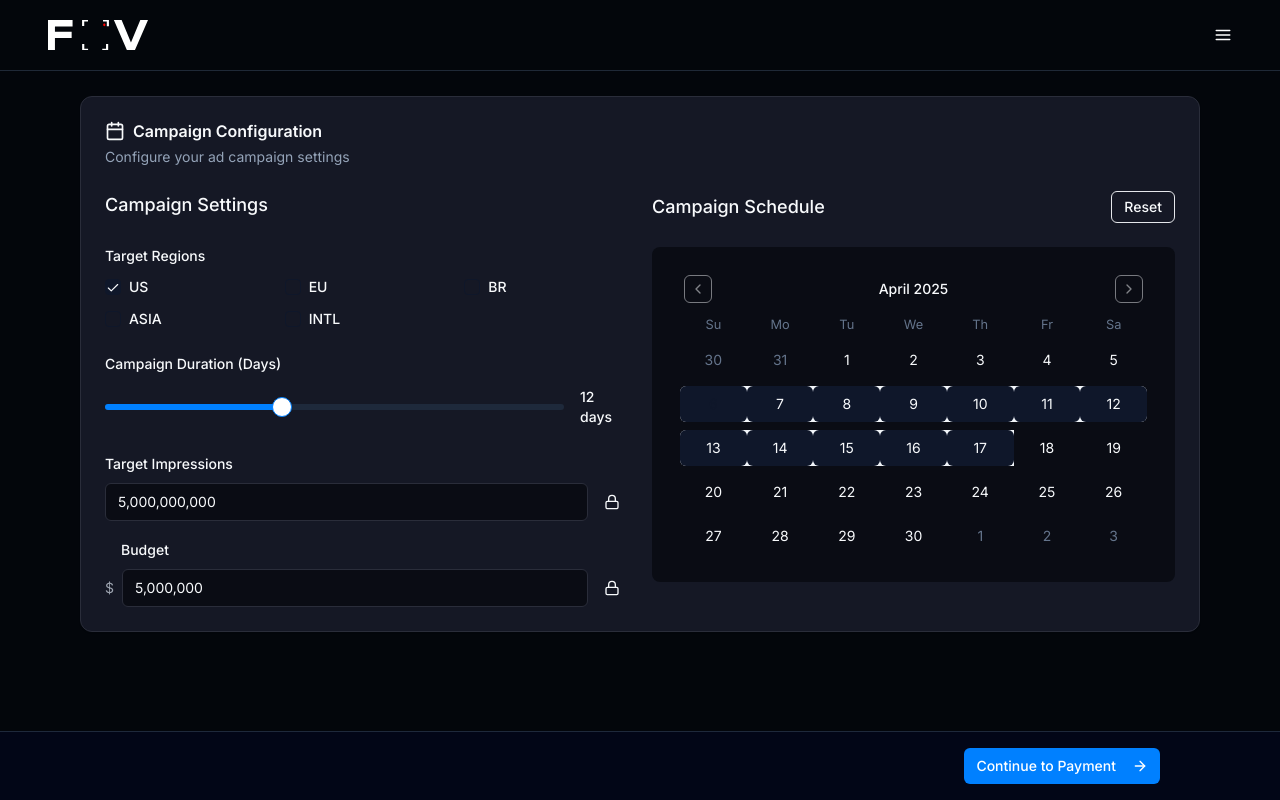
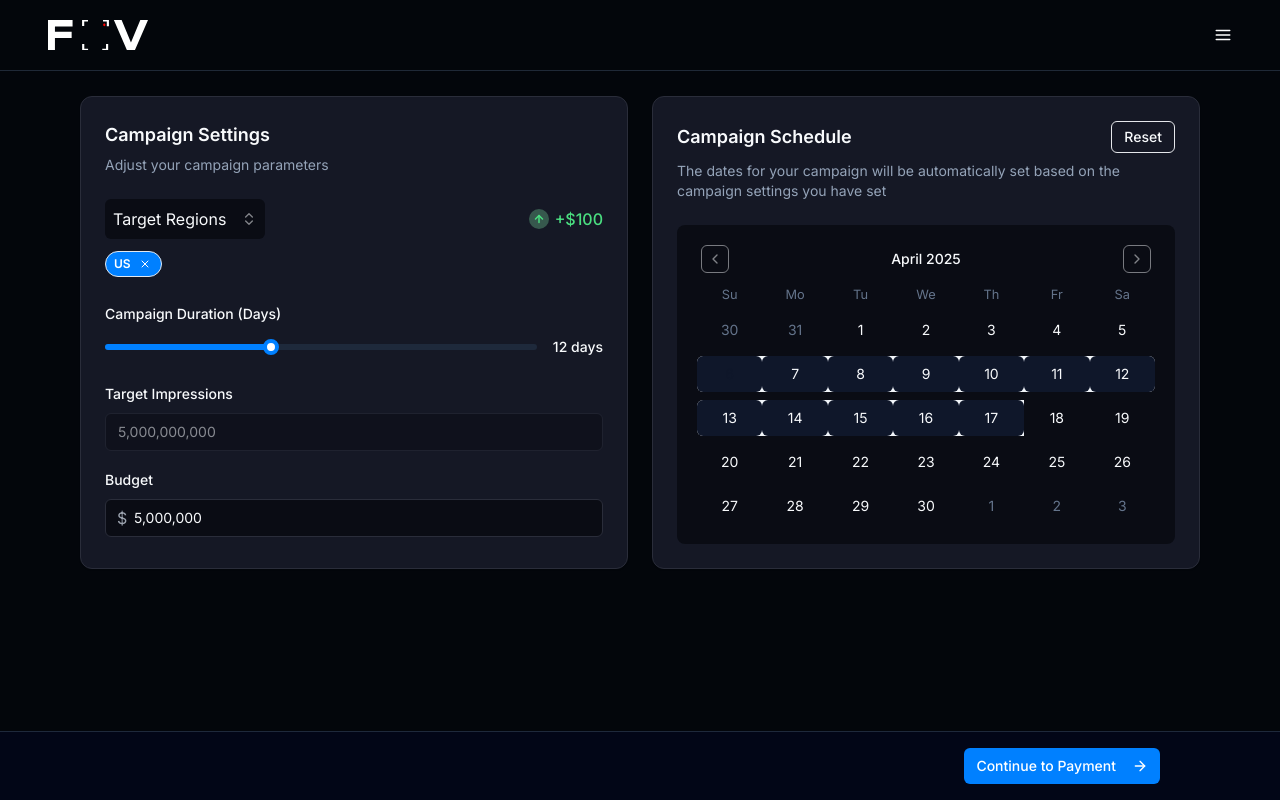
Before and after one commit to raf-fonseca/fov, a Next.js app: page /campaign-scheduler in a window 1280 px wide. Built offline with nearby package versions, Linux system fonts and the light colour scheme.

Commit message:
campaign settings

```diff
--- a/app/(root)/campaign-scheduler/page.tsx
+++ b/app/(root)/campaign-scheduler/page.tsx
@@ -1,8 +1,20 @@
 "use client";
 
 import { useState, useEffect } from "react";
-import { ArrowRight, Calendar, Link, Lock, LockOpen } from "lucide-react";
+import {
+  ArrowRight,
+  Calendar,
+  Link as LinkIcon,
+  Lock,
+  LockOpen,
+  Check,
+  ChevronsUpDown,
+  X,
+  ArrowUp,
+  ArrowLeft,
+} from "lucide-react";
 import { cn } from "@/lib/utils";
+import Link from "next/link";
 
 import { Button } from "@/components/ui/button";
 import {
@@ -25,6 +37,19 @@ import {
   PopoverTrigger,
 } from "@/components/ui/popover";
 import { Badge } from "@/components/ui/badge";
+import {
+  DropdownMenu,
+  DropdownMenuContent,
+  DropdownMenuItem,
+  DropdownMenuTrigger,
+  DropdownMenuSeparator,
+} from "@/components/ui/dropdown-menu";
+import {
+  Tooltip,
+  TooltipContent,
+  TooltipProvider,
+  TooltipTrigger,
+} from "@/components/ui/tooltip";
 
 export type Region = "US" | "EU" | "BR" | "ASIA" | "INTL";
 export type DeliverySpeed = "drip" | "balanced" | "burst";
@@ -131,9 +156,6 @@ export default function CampaignScheduler() {
   const [selectedGameIds, setSelectedGameIds] = useState<string[]>([
     "brainrot-boxfight",
   ]);
-
-  const [isImpressionsLocked, setIsImpressionsLocked] = useState(false);
-  const [isBudgetLocked, setIsBudgetLocked] = useState(false);
 
   // Sample data for other campaigns (in a real app, this would come from an API)
   const [otherCampaigns] = useState<Campaign[]>([
@@ -335,54 +357,128 @@ export default function CampaignScheduler() {
     }));
   };
 
+  // Get a formatted string of selected regions
+  const getSelectedRegionsText = () => {
+    if (campaign.regions.length === 0) return "No regions selected";
+    if (campaign.regions.length === 5) return "All regions";
+    return campaign.regions.join(", ");
+  };
+
+  const toggleRegion = (region: Region) => {
+    const isSelected = campaign.regions.includes(region);
+
+    if (isSelected) {
+      // Remove region
+      handleUpdateCampaign({
+        regions: campaign.regions.filter((r) => r !== region),
+      });
+    } else {
+      // Add region
+      handleUpdateCampaign({
+        regions: [...campaign.regions, region],
+      });
+    }
+  };
+
   return (
+    <TooltipProvider>
       <div className="flex flex-col gap-6 mt-24 px-10 lg:px-20 pb-24">
+        <div className="grid grid-cols-1 md:grid-cols-2 gap-6">
+          {/* Campaign Settings Card */}
           <Card className="bg-[#151825] border-[#2a2d3a]">
             <CardHeader>
-          <CardTitle className="flex items-center gap-2">
-            <Calendar className="h-5 w-5" />
-            Campaign Configuration
-          </CardTitle>
-          <CardDescription>Configure your ad campaign settings</CardDescription>
+              <CardTitle className="text-lg">Campaign Settings</CardTitle>
+              <CardDescription>Adjust your campaign parameters</CardDescription>
             </CardHeader>
-        <CardContent>
-          <div className="grid grid-cols-1 md:grid-cols-2 gap-6">
-            {/* Campaign Settings Column */}
-            <div className="space-y-6">
-              <h3 className="text-lg font-medium">Campaign Settings</h3>
+            <CardContent className="space-y-6">
+              {/* Regions - Dropdown Menu */}
+              <div className="space-y-3 flex flex-col">
+                <div className="flex items-center justify-between">
+                  <DropdownMenu>
+                    <DropdownMenuTrigger className="bg-[#0a0c14] border-[#2a2d3a] text-left font-normal rounded-md p-2 flex items-center gap-2 w-40">
+                      <span>Target Regions</span>
+                      <ChevronsUpDown className="h-4 w-4 opacity-50 ml-auto" />
+                    </DropdownMenuTrigger>
+                    <DropdownMenuContent className="z-50 bg-[#18181A] border-none w-56 mt-2 rounded-sm text-white">
+                      {["US", "EU", "BR", "ASIA", "INTL"].map(
+                        (region, index) => {
+                          const isSelected = campaign.regions.includes(
+                            region as Region
+                          );
+                          return (
+                            <DropdownMenuItem
+                              key={region}
+                              onClick={() => toggleRegion(region as Region)}
+                              className={cn(
+                                "py-2 font-semibold flex items-center",
+                                index === 0 && "pt-4"
+                              )}
+                            >
+                              <div className="flex items-center gap-2">
+                                <div className="w-4 h-4 flex items-center justify-center">
+                                  {isSelected && <Check className="h-3 w-3" />}
+                                </div>
+                                <span>{region}</span>
+                              </div>
+                            </DropdownMenuItem>
+                          );
+                        }
+                      )}
+                      <DropdownMenuSeparator />
+                      <DropdownMenuItem
+                        onClick={() =>
+                          handleUpdateCampaign({
+                            regions: ["US", "EU", "BR", "ASIA", "INTL"],
+                          })
+                        }
+                        className="pt-2 pb-2 font-semibold"
+                      >
+                        Select All
+                      </DropdownMenuItem>
+                      <DropdownMenuItem
+                        onClick={() => handleUpdateCampaign({ regions: [] })}
+                        className="pt-2 pb-4 font-semibold"
+                      >
+                        Clear Selection
+                      </DropdownMenuItem>
+                    </DropdownMenuContent>
+                  </DropdownMenu>
 
-              {/* Regions */}
-              <div className="space-y-3">
-                <label className="text-sm font-medium">Target Regions</label>
-                <div className="grid grid-cols-2 md:grid-cols-3 gap-4 mt-2">
-                  {["US", "EU", "BR", "ASIA", "INTL"].map((region) => (
-                    <div key={region} className="flex items-center space-x-2">
-                      <Checkbox
-                        id={region}
-                        checked={campaign.regions.includes(region as Region)}
-                        onCheckedChange={(checked) => {
-                          if (checked) {
-                            handleUpdateCampaign({
-                              regions: [...campaign.regions, region as Region],
-                            });
-                          } else {
-                            handleUpdateCampaign({
-                              regions: campaign.regions.filter(
-                                (r) => r !== region
-                              ),
-                            });
-                          }
-                        }}
+                  {campaign.regions.length > 0 && (
+                    <div className="flex items-center gap-1.5 ml-3">
+                      <div className="flex items-center justify-center bg-green-100 text-green-700 rounded-full p-1 bg-green-300/30">
+                        <ArrowUp
+                          className="h-3 w-3 transform text-green-400"
+                          strokeWidth={3}
                         />
-                      <label
-                        htmlFor={region}
-                        className="text-sm font-medium leading-none peer-disabled:cursor-not-allowed peer-disabled:opacity-70"
+                      </div>
+                      <span className="text-green-400 font-medium">
+                        +${campaign.regions.length * 100}
+                      </span>
+                    </div>
+                  )}
+                </div>
+
+                {/* Selected Regions Badges */}
+                {campaign.regions.length > 0 && (
+                  <div className="flex flex-wrap gap-2 mt-2">
+                    {campaign.regions.map((region) => (
+                      <Badge
+                        key={region}
+                        variant="outline"
+                        className="bg-primary-50 text-white flex items-center py-1 px-2 focus:ring-0 focus:ring-offset-0 focus-visible:outline-none"
                       >
                         {region}
-                      </label>
-                    </div>
+                        <button
+                          onClick={() => toggleRegion(region)}
+                          className="ml-1.5 bg-primary-50 rounded-full p-0.5 hover:bg-primary-50/20 p-0 focus:outline-none focus:ring-0"
+                        >
+                          <X className="h-3 w-3" />
+                        </button>
+                      </Badge>
                     ))}
                   </div>
+                )}
               </div>
 
               {/* Campaign Duration */}
@@ -402,7 +498,7 @@ export default function CampaignScheduler() {
                       }}
                     />
                   </div>
-                  <span className="text-sm font-medium w-12">
+                  <span className="text-sm font-medium ">
                     {campaign.days} days
                   </span>
                 </div>
@@ -414,45 +510,50 @@ export default function CampaignScheduler() {
                   <label className="text-sm font-medium">
                     Target Impressions
                   </label>
-                  <div className="flex items-center gap-2">
+                  <Tooltip>
+                    <TooltipTrigger asChild>
+                      <div className="relative">
                         <Input
                           type="text"
+                          disabled
                           value={campaign.impressions.toLocaleString()}
                           onChange={(e) => {
                             const newImpressions = parseInt(
                               e.target.value.replace(/,/g, "")
                             );
                             if (!isNaN(newImpressions)) {
-                          handleUpdateCampaign({ impressions: newImpressions });
+                              handleUpdateCampaign({
+                                impressions: newImpressions,
+                              });
                             }
                           }}
-                      className="bg-[#0a0c14] border-[#2a2d3a]"
-                      disabled={isImpressionsLocked}
+                          className="bg-[#0a0c14] border-[#2a2d3a] cursor-not-allowed"
                         />
+                      </div>
+                    </TooltipTrigger>
+                    <TooltipContent className="bg-[#1a1d2d] border-[#2a2d3a] text-white p-0">
+                      <Link href="/campaign-builder">
                         <Button
                           variant="ghost"
-                      size="icon"
-                      className={cn(
-                        "h-8 w-8 p-0",
-                        isImpressionsLocked && "text-blue-500"
-                      )}
-                      onClick={() =>
-                        setIsImpressionsLocked(!isImpressionsLocked)
-                      }
+                          className="w-full flex items-center justify-start gap-2 text-white hover:bg-slate-800 hover:text-white py-3"
                         >
-                      {isImpressionsLocked ? (
-                        <LockOpen className="h-4 w-4" />
-                      ) : (
-                        <Lock className="h-4 w-4" />
-                      )}
+                          <ArrowLeft className="h-4 w-4" />
+                          <span>
+                            Go to Campaign Builder to adjust impressions
+                          </span>
                         </Button>
-                  </div>
+                      </Link>
+                    </TooltipContent>
+                  </Tooltip>
                 </div>
 
                 <div className="space-y-2">
-                  <label className="text-sm font-medium ml-4">Budget</label>
+                  <label className="text-sm font-medium">Budget</label>
                   <div className="flex items-center gap-2">
-                    <span className="text-sm text-gray-400">$</span>
+                    <div className="relative w-full">
+                      <span className="absolute left-3 top-1/2 transform -translate-y-1/2 text-gray-400">
+                        $
+                      </span>
                       <Input
                         type="text"
                         value={calculatePrice().toLocaleString()}
@@ -461,41 +562,32 @@ export default function CampaignScheduler() {
                             e.target.value.replace(/,/g, "")
                           );
                           if (!isNaN(newBudget)) {
-                          const newImpressions = Math.floor(newBudget / 0.001);
-                          handleUpdateCampaign({ impressions: newImpressions });
+                            const newImpressions = Math.floor(
+                              newBudget / 0.001
+                            );
+                            handleUpdateCampaign({
+                              impressions: newImpressions,
+                            });
                           }
                         }}
-                      className="bg-[#0a0c14] border-[#2a2d3a]"
-                      disabled={isBudgetLocked}
+                        className="bg-[#0a0c14] border-[#2a2d3a] pl-7"
                       />
-                    <Button
-                      variant="ghost"
-                      size="icon"
-                      className={cn(
-                        "h-8 w-8 p-0",
-                        isBudgetLocked && "text-blue-500"
-                      )}
-                      onClick={() => setIsBudgetLocked(!isBudgetLocked)}
-                    >
-                      {isBudgetLocked ? (
-                        <LockOpen className="h-4 w-4" />
-                      ) : (
-                        <Lock className="h-4 w-4" />
-                      )}
-                    </Button>
                     </div>
                   </div>
                 </div>
               </div>
+            </CardContent>
+          </Card>
 
-            {/* Campaign Schedule Column */}
-            <div className="space-y-6">
-              <div className="flex justify-between items-center">
-                <h3 className="text-lg font-medium">Campaign Schedule</h3>
+          {/* Campaign Schedule Card */}
+          <Card className="bg-[#151825] border-[#2a2d3a]">
+            <CardHeader className="flex flex-col gap-2">
+              <div className="flex w-full justify-between items-center">
+                <CardTitle className="text-lg">Campaign Schedule</CardTitle>
                 <Button
                   variant="outline"
                   size="sm"
-                  className="hover:cursor-pointer"
+                  className="hover:cursor-pointer ml-auto"
                   onClick={() =>
                     setCampaign((prev) => ({ ...prev, selectedDates: [] }))
                   }
@@ -503,7 +595,12 @@ export default function CampaignScheduler() {
                   Reset
                 </Button>
               </div>
-
+              <CardDescription>
+                The dates for your campaign will be automatically set based on
+                the campaign settings you have set
+              </CardDescription>
+            </CardHeader>
+            <CardContent className="space-y-6">
               <div className="bg-[#0a0c14] rounded-lg p-4 w-full">
                 <CalendarComponent
                   mode="multiple"
@@ -518,10 +615,9 @@ export default function CampaignScheduler() {
                   }}
                 />
               </div>
-            </div>
-          </div>
             </CardContent>
           </Card>
+        </div>
 
         {/* Sticky bottom section */}
         <div className="fixed bottom-0 left-0 right-0 bg-slate-950 border-t border-slate-800 z-50">
@@ -537,5 +633,6 @@ export default function CampaignScheduler() {
           </div>
         </div>
       </div>
+    </TooltipProvider>
   );
 }
--- a/components/ui/badge.tsx
+++ b/components/ui/badge.tsx
@@ -1,7 +1,7 @@
-import * as React from "react"
-import { cva, type VariantProps } from "class-variance-authority"
+import * as React from "react";
+import { cva, type VariantProps } from "class-variance-authority";
 
-import { cn } from "@/lib/utils"
+import { cn } from "@/lib/utils";
 
 const badgeVariants = cva(
   "inline-flex items-center rounded-full border border-slate-200 px-2.5 py-0.5 text-xs font-semibold transition-colors focus:outline-none focus:ring-2 focus:ring-slate-950 focus:ring-offset-2 dark:border-slate-800 dark:focus:ring-slate-300",
@@ -9,19 +9,19 @@ const badgeVariants = cva(
     variants: {
       variant: {
         default:
-          "border-transparent bg-slate-900 text-slate-50 hover:bg-slate-900/80 dark:bg-slate-50 dark:text-slate-900 dark:hover:bg-slate-50/80",
+          "border-transparent bg-sky-900 text-slate-50 hover:bg-slate-900/80 dark:bg-sky-500 dark:text-slate-900 dark:hover:bg-slate-50/80",
         secondary:
           "border-transparent bg-slate-100 text-slate-900 hover:bg-slate-100/80 dark:bg-slate-800 dark:text-slate-50 dark:hover:bg-slate-800/80",
         destructive:
           "border-transparent bg-red-500 text-slate-50 hover:bg-red-500/80 dark:bg-red-900 dark:text-slate-50 dark:hover:bg-red-900/80",
-        outline: "text-slate-950 dark:text-slate-50",
+        outline: "text-slate-900 dark:text-slate-50 ",
       },
     },
     defaultVariants: {
       variant: "default",
     },
   }
-)
+);
 
 export interface BadgeProps
   extends React.HTMLAttributes<HTMLDivElement>,
@@ -30,7 +30,7 @@ export interface BadgeProps
 function Badge({ className, variant, ...props }: BadgeProps) {
   return (
     <div className={cn(badgeVariants({ variant }), className)} {...props} />
-  )
+  );
 }
 
-export { Badge, badgeVariants }
+export { Badge, badgeVariants };
--- a/components/ui/calendar.tsx
+++ b/components/ui/calendar.tsx
@@ -18,12 +18,12 @@ function Calendar({
   return (
     <DayPicker
       showOutsideDays={showOutsideDays}
-      className={cn("p-3 w-full", className)}
+      className={cn("p-1 w-full", className)}
       classNames={{
-        months:
-          "flex flex-col sm:flex-row space-y-4 sm:space-x-4 sm:space-y-0 w-full justify-center",
-        month: "space-y-4 w-full",
-        caption: "flex justify-center pt-1 relative items-center",
+        root: "w-full",
+        months: "flex flex-col space-y-4 w-full",
+        month: "w-full",
+        caption: "flex justify-center pt-1 pb-4 relative items-center w-full",
         caption_label: "text-sm font-medium",
         nav: "space-x-1 flex items-center",
         nav_button: cn(
@@ -35,7 +35,7 @@ function Calendar({
         table: "w-full border-collapse space-y-1",
         head_row: "flex w-full",
         head_cell:
-          "text-slate-500 rounded-md w-full flex-1 font-normal text-[0.8rem] dark:text-slate-400",
+          "text-slate-500 rounded-md flex-1 font-normal text-[0.8rem] dark:text-slate-400",
         row: "flex w-full mt-2",
         cell: "flex-1 text-center text-sm p-0 relative [&:has([aria-selected].day-range-end)]:rounded-r-md [&:has([aria-selected].day-outside)]:bg-slate-100/50 [&:has([aria-selected])]:bg-slate-100 first:[&:has([aria-selected])]:rounded-l-md last:[&:has([aria-selected])]:rounded-r-md focus-within:relative focus-within:z-20 dark:[&:has([aria-selected].day-outside)]:bg-slate-800/50 dark:[&:has([aria-selected])]:bg-slate-800",
         day: cn(
--- a/components/ui/slider.tsx
+++ b/components/ui/slider.tsx
@@ -18,10 +18,10 @@ const Slider = React.forwardRef<
     {...props}
   >
     <SliderPrimitive.Track className="relative h-1.5 2xl:h-3 w-full grow overflow-hidden rounded-full bg-slate-800 dark:bg-slate-800">
-      <SliderPrimitive.Range className="absolute h-full bg-[#0080FF] dark:bg-primary-50" />
+      <SliderPrimitive.Range className="absolute h-full bg-[#0080FF] dark:bg-primary-50/80" />
     </SliderPrimitive.Track>
-    <SliderPrimitive.Thumb className="block cursor-pointer h-5 w-5 2xl:w-6 2xl:h-6 rounded-full border-[1px] border-primary-50 bg-white  ring-offset-white transition-colors focus-visible:outline-none focus-visible:ring-2 focus-visible:ring-slate-950 focus-visible:ring-offset-2 disabled:pointer-events-none disabled:opacity-50 dark:border-slate-50 dark:bg-slate-950 dark:ring-offset-slate-950 dark:focus-visible:ring-slate-300" />
-    <SliderPrimitive.Thumb className="block cursor-pointer h-5 w-5 2xl:w-6 2xl:h-6 rounded-full border-[1px] border-primary-50 bg-white  ring-offset-white transition-colors focus-visible:outline-none focus-visible:ring-2 focus-visible:ring-slate-950 focus-visible:ring-offset-2 disabled:pointer-events-none disabled:opacity-50 dark:border-slate-50 dark:bg-slate-950 dark:ring-offset-slate-950 dark:focus-visible:ring-slate-300" />
+    <SliderPrimitive.Thumb className="block cursor-pointer h-4 w-4 2xl:w-6 2xl:h-6 rounded-full border-[4px] border-primary-50 bg-white  ring-offset-white transition-colors focus-visible:outline-none focus-visible:ring-1 focus-visible:ring-slate-100  disabled:pointer-events-none disabled:opacity-50 dark:border-primary-50 dark:bg-slate-100 dark:ring-offset-slate-950 dark:focus-visible:ring-slate-300" />
+    <SliderPrimitive.Thumb className="block cursor-pointer h-5 w-5 2xl:w-6 2xl:h-6 rounded-full border-2 border-primary-50 bg-white  ring-offset-white transition-colors focus-visible:outline-none focus-visible:ring-2 focus-visible:ring-slate-950 focus-visible:ring-offset-2 disabled:pointer-events-none disabled:opacity-50 dark:border-slate-50 dark:bg-slate-950 dark:ring-offset-slate-950 dark:focus-visible:ring-slate-300" />
   </SliderPrimitive.Root>
 ));
 Slider.displayName = SliderPrimitive.Root.displayName;
--- a/package.json
+++ b/package.json
@@ -12,13 +12,13 @@
     "@hookform/resolvers": "^4.1.3",
     "@radix-ui/react-checkbox": "^1.1.4",
     "@radix-ui/react-dialog": "^1.1.7",
-    "@radix-ui/react-dropdown-menu": "^2.1.6",
+    "@radix-ui/react-dropdown-menu": "^2.1.7",
     "@radix-ui/react-label": "^2.1.2",
     "@radix-ui/react-popover": "^1.1.7",
     "@radix-ui/react-progress": "^1.1.2",
     "@radix-ui/react-slider": "^1.2.3",
     "@radix-ui/react-slot": "^1.2.0",
-    "@radix-ui/react-tooltip": "^1.1.8",
+    "@radix-ui/react-tooltip": "^1.2.0",
     "@react-three/drei": "^9.122.0",
     "@react-three/fiber": "^8.18.0",
     "class-variance-authority": "^0.7.0",
```
Also changed, not shown: components/ui/dropdown-menu.tsx (+36 -36 lines), 1 other file (tests, documents, lock files or other folders). Lines whose indentation alone changed are shown as unchanged.
